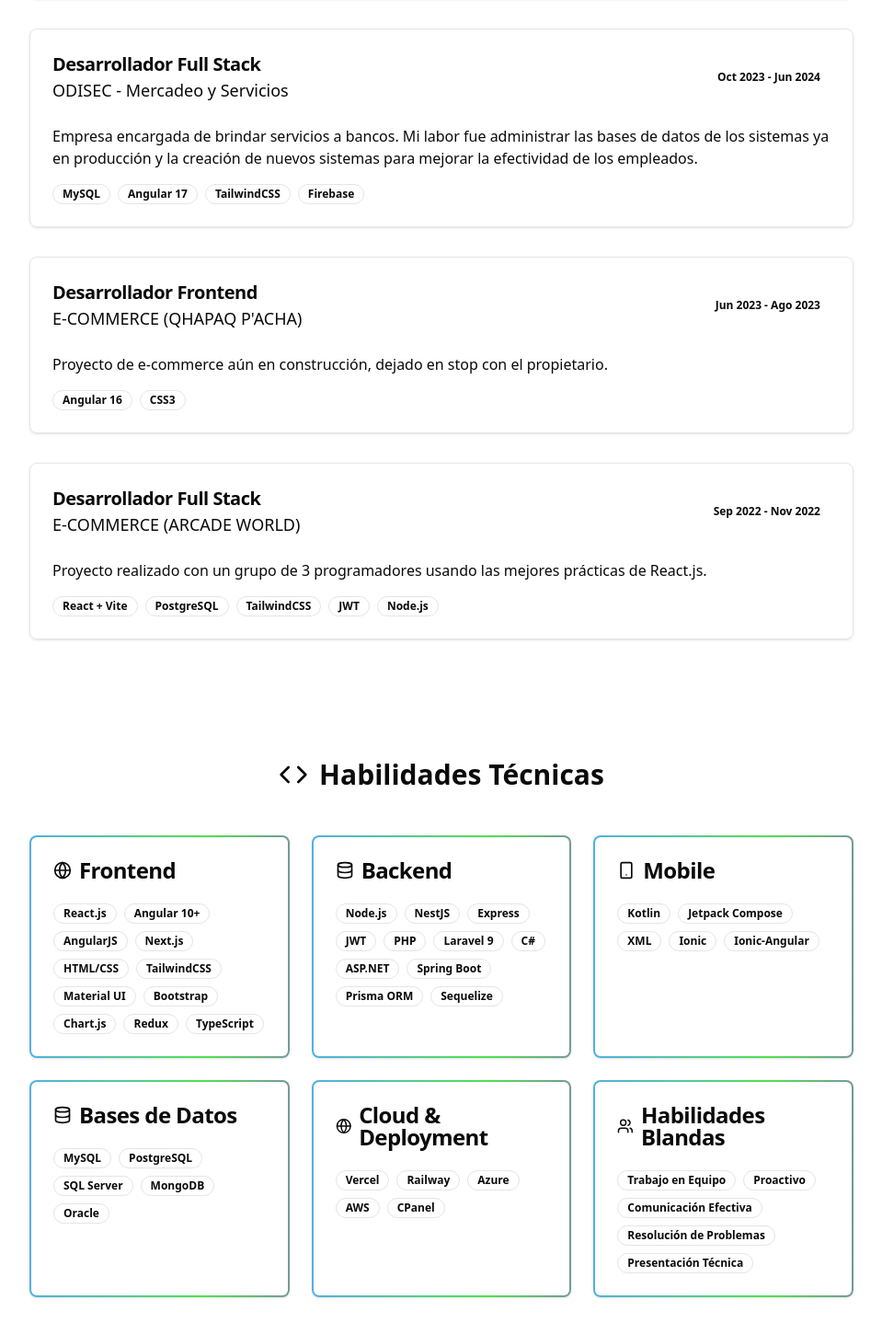
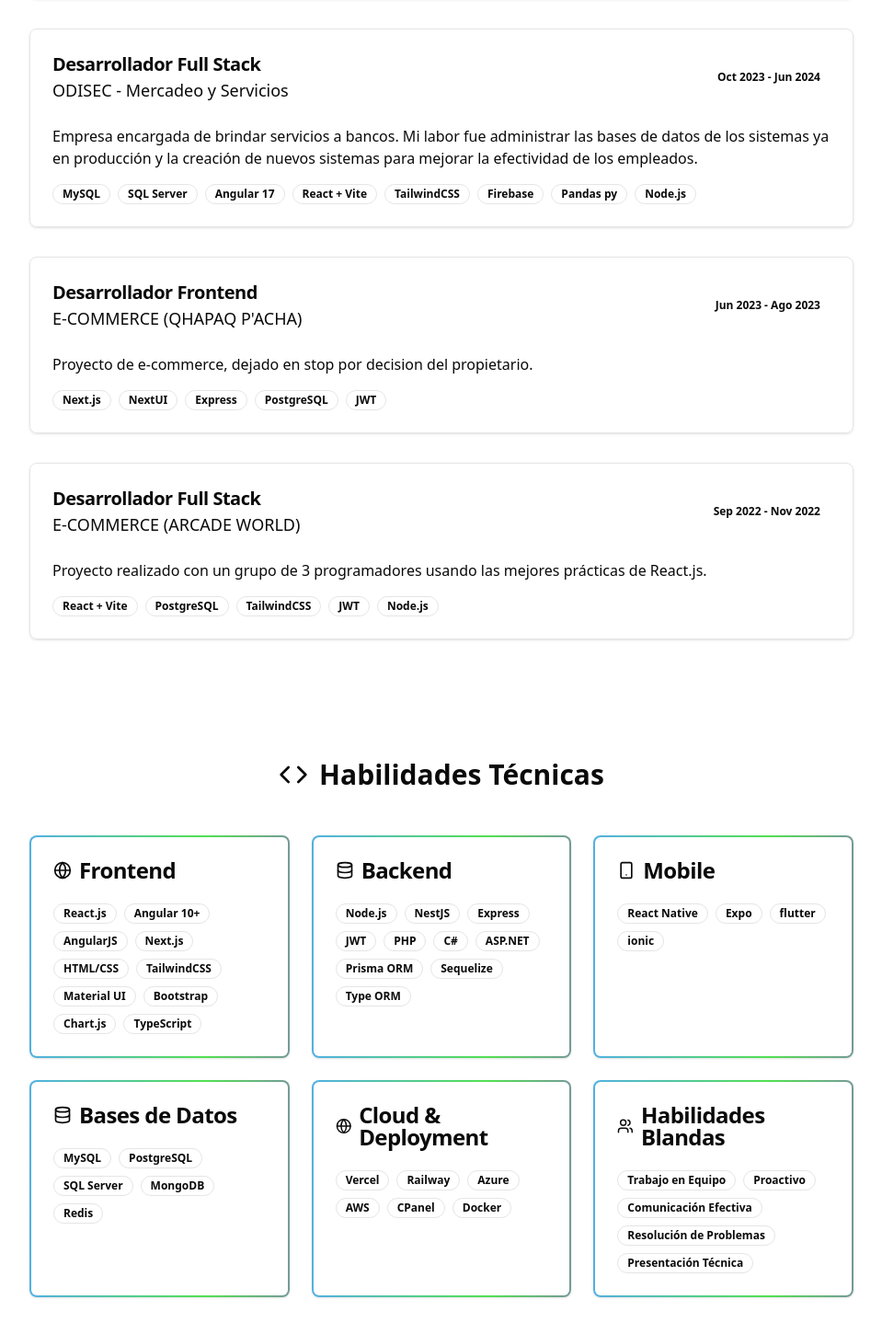
Before and after one commit to Carlos-Abel-17/Portfolio, a React (Vite) app: page / in a window 1280 px wide. Shown: the part 970-2420 px from the top of the page at 92% size, without its empty margins (160-1119 px from the left). Built offline with nearby package versions, Linux system fonts and the light colour scheme.

Commit message:
actualizacion de skill

```diff
--- a/src/App.tsx
+++ b/src/App.tsx
@@ -154,7 +154,7 @@ function App() {
                     Nos encargamos de actualizar y crear nuevas interfaces tanto en los sistemas internos como para el público.
                   </p>
                   <div className="flex flex-wrap gap-2">
-                    {['AngularJS', 'Angular 14', 'NestJS', 'MySQL', 'Oracle', 'PHP', 'Bootstrap'].map((tech) => (
+                    {['AngularJS', 'Angular 14', 'NestJS', 'MySQL','PostgreSQL', 'PHP', 'Bootstrap'].map((tech) => (
                       <Badge key={tech} variant="outline">{tech}</Badge>
                     ))}
                   </div>
@@ -178,7 +178,7 @@ function App() {
                     de los sistemas ya en producción y la creación de nuevos sistemas para mejorar la efectividad de los empleados.
                   </p>
                   <div className="flex flex-wrap gap-2">
-                    {['MySQL', 'Angular 17', 'TailwindCSS', 'Firebase'].map((tech) => (
+                    {['MySQL','SQL Server', 'Angular 17','React + Vite', 'TailwindCSS', 'Firebase','Pandas py','Node.js'].map((tech) => (
                       <Badge key={tech} variant="outline">{tech}</Badge>
                     ))}
                   </div>
@@ -198,10 +198,10 @@ function App() {
                 </CardHeader>
                 <CardContent>
                   <p className="text-muted-foreground mb-4">
-                    Proyecto de e-commerce aún en construcción, dejado en stop con el propietario.
+                    Proyecto de e-commerce, dejado en stop por decision del propietario.
                   </p>
                   <div className="flex flex-wrap gap-2">
-                    {['Angular 16', 'CSS3'].map((tech) => (
+                    {['Next.js', 'NextUI','Express','PostgreSQL','JWT'].map((tech) => (
                       <Badge key={tech} variant="outline">{tech}</Badge>
                     ))}
                   </div>
@@ -257,7 +257,7 @@ function App() {
                 </CardHeader>
                 <CardContent>
                   <div className="flex flex-wrap gap-2">
-                    {['React.js', 'Angular 10+', 'AngularJS', 'Next.js', 'HTML/CSS', 'TailwindCSS', 'Material UI', 'Bootstrap', 'Chart.js', 'Redux', 'TypeScript'].map((skill) => (
+                    {['React.js', 'Angular 10+', 'AngularJS', 'Next.js', 'HTML/CSS', 'TailwindCSS', 'Material UI', 'Bootstrap', 'Chart.js', 'TypeScript'].map((skill) => (
                       <Badge key={skill} variant="outline">{skill}</Badge>
                     ))}
                   </div>
@@ -274,7 +274,7 @@ function App() {
                 </CardHeader>
                 <CardContent>
                   <div className="flex flex-wrap gap-2">
-                    {['Node.js', 'NestJS', 'Express', 'JWT', 'PHP', 'Laravel 9', 'C#', 'ASP.NET', 'Spring Boot', 'Prisma ORM', 'Sequelize'].map((skill) => (
+                    {['Node.js', 'NestJS', 'Express','JWT', 'PHP', 'C#', 'ASP.NET', 'Prisma ORM', 'Sequelize','Type ORM'].map((skill) => (
                       <Badge key={skill} variant="outline">{skill}</Badge>
                     ))}
                   </div>
@@ -291,7 +291,7 @@ function App() {
                 </CardHeader>
                 <CardContent>
                   <div className="flex flex-wrap gap-2">
-                    {['Kotlin', 'Jetpack Compose', 'XML', 'Ionic', 'Ionic-Angular'].map((skill) => (
+                    {['React Native','Expo','flutter','ionic'].map((skill) => (
                       <Badge key={skill} variant="outline">{skill}</Badge>
                     ))}
                   </div>
@@ -308,7 +308,7 @@ function App() {
                 </CardHeader>
                 <CardContent>
                   <div className="flex flex-wrap gap-2">
-                    {['MySQL', 'PostgreSQL', 'SQL Server', 'MongoDB', 'Oracle'].map((skill) => (
+                    {['MySQL', 'PostgreSQL', 'SQL Server', 'MongoDB','Redis'].map((skill) => (
                       <Badge key={skill} variant="outline">{skill}</Badge>
                     ))}
                   </div>
@@ -325,7 +325,7 @@ function App() {
                 </CardHeader>
                 <CardContent>
                   <div className="flex flex-wrap gap-2">
-                    {['Vercel', 'Railway', 'Azure', 'AWS', 'CPanel'].map((skill) => (
+                    {['Vercel', 'Railway', 'Azure', 'AWS', 'CPanel','Docker'].map((skill) => (
                       <Badge key={skill} variant="outline">{skill}</Badge>
                     ))}
                   </div>
```
